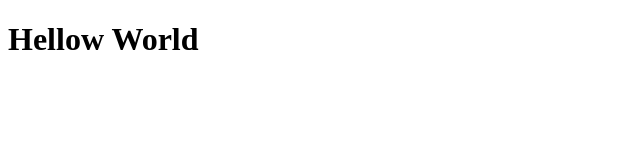
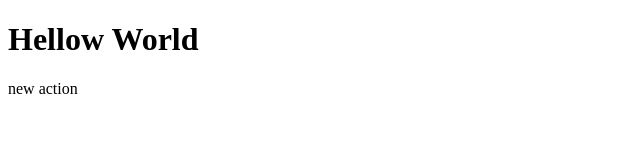
Before and after one commit to aliseyhoon/git-pro, a plain HTML site: page index.html in a window 1280 px wide. Shown: the full height of the page, 0-640 px from the left. Drawn offline with Linux system fonts and the light colour scheme.

Commit message:
new p tag

```diff
--- a/index.html
+++ b/index.html
@@ -8,5 +8,6 @@
 </head>
 <body>
     <h1>Hellow World</h1>
+    <p>new action</p>
 </body>
 </html>
```
